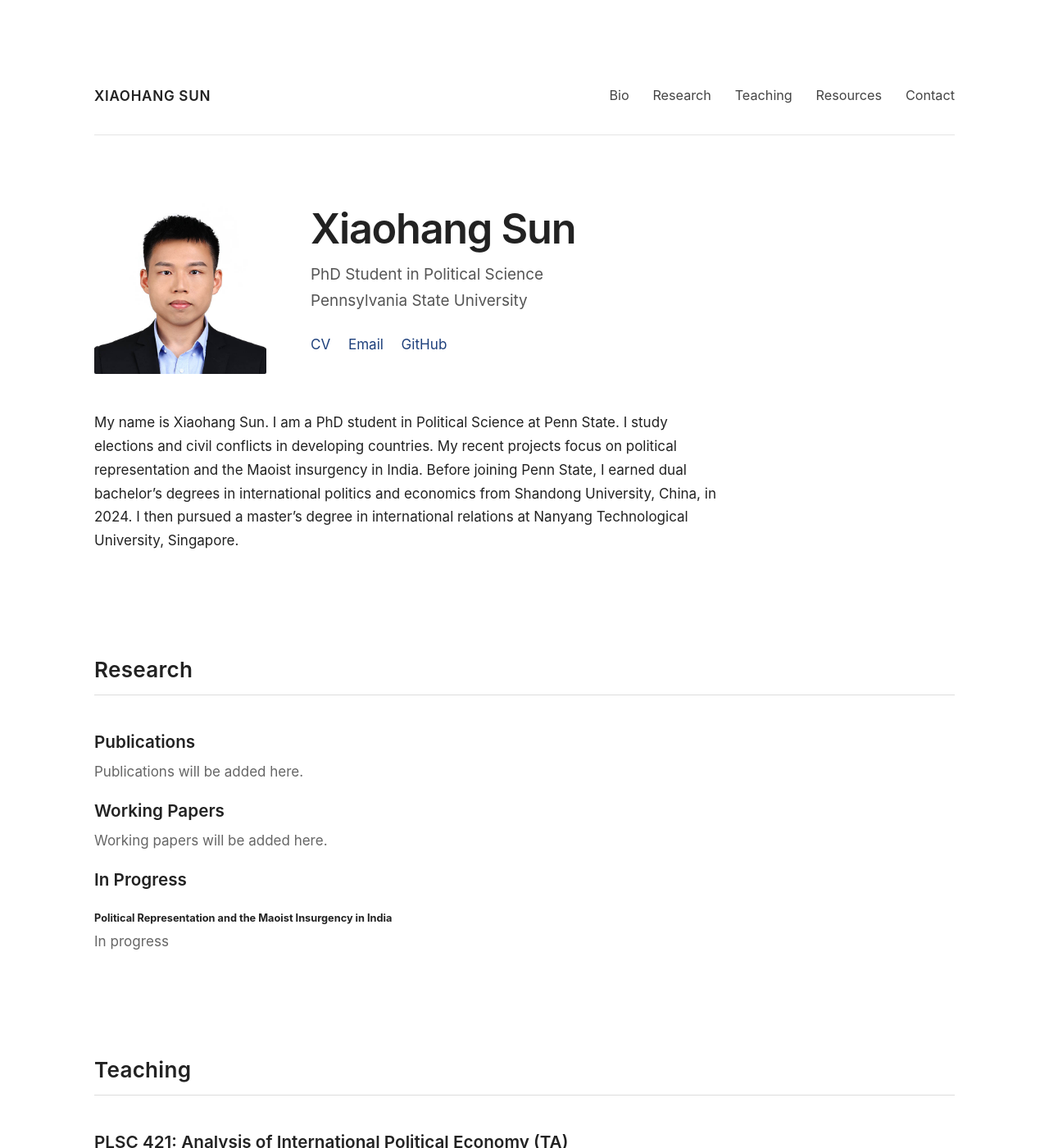
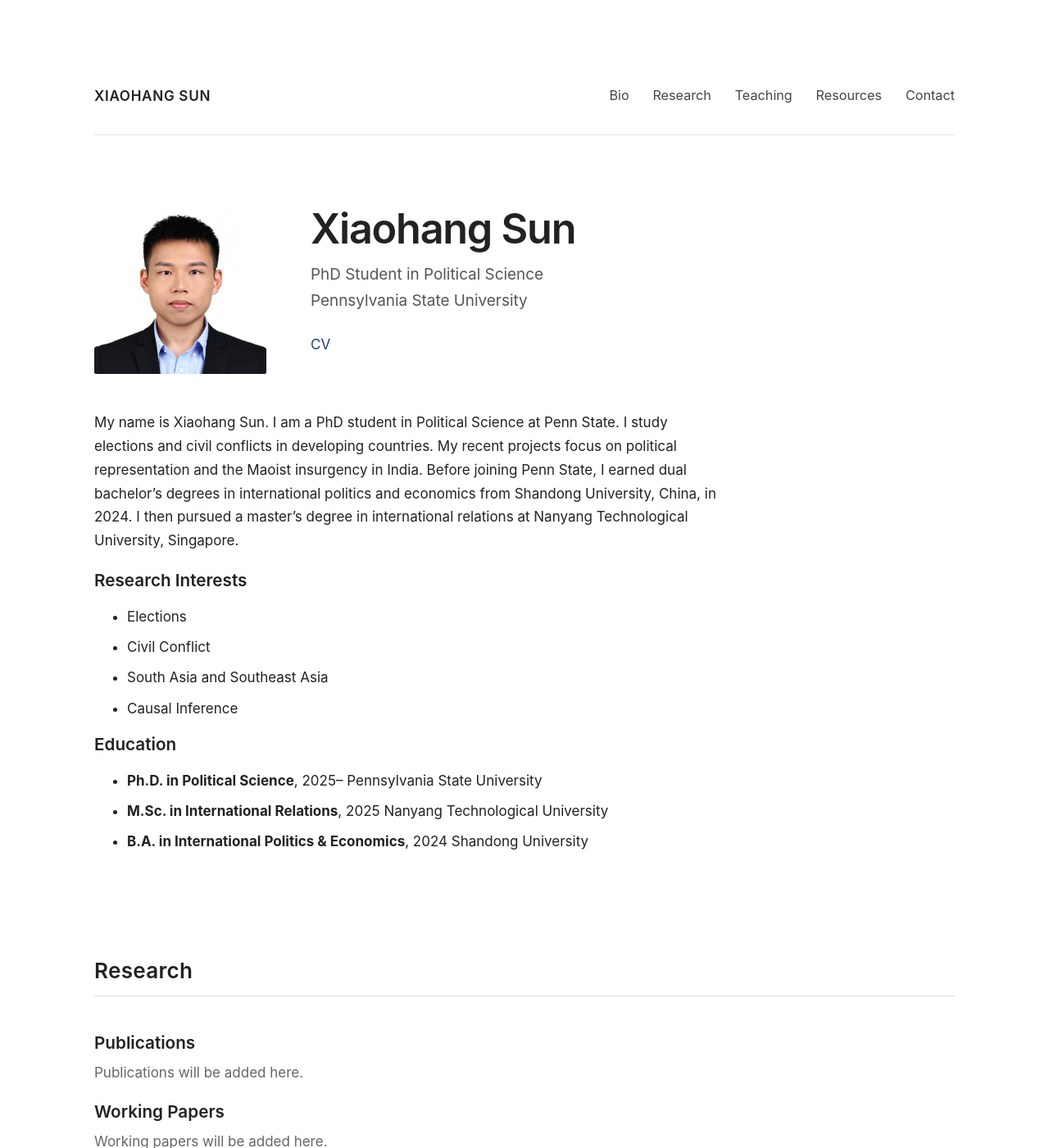
Before and after one commit to xiaohangsun/xiaohangsun.github.io, a Jekyll site: the page built from _pages/about.md, in a window 1280 px wide and 1400 px high. Shown: the whole window at 82% size. Built offline with Jekyll 4.4.1, drawn with Linux system fonts in a browser that asks for light colours; a script bundle is joined from its source files by our own code; library files that are not in the unit come from our copies; some of the changed text lies outside the part shown.

Commit message:
Enhance bio section with research and education details
Added research interests and education sections to the bio page.

```diff
--- a/_pages/about.md
+++ b/_pages/about.md
@@ -8,7 +8,12 @@ author_profile: false
 <section id="bio">
 
   <div class="bio-header">
-    <img src="/images/profile.png" alt="Xiaohang Sun" class="profile-photo">
+
+    <img
+      src="/images/profile.png"
+      alt="Xiaohang Sun"
+      class="profile-photo"
+    >
 
     <div class="bio-intro">
       <h1>Xiaohang Sun</h1>
@@ -20,20 +25,63 @@ author_profile: false
 
       <p class="profile-links">
         <a href="/cv/">CV</a>
-        <a href="mailto:xqs5214@psu.edu">Email</a>
-        <a href="https://github.com/xiaohangsun">GitHub</a>
       </p>
     </div>
+
   </div>
 
   <div class="bio-text">
     <p>
-     My name is Xiaohang Sun. I am a PhD student in Political Science at Penn State. I study elections and civil conflicts in developing countries. My recent projects focus on political representation and the Maoist insurgency in India. Before joining Penn State, I earned dual bachelor’s degrees in international politics and economics from Shandong University, China, in 2024. I then pursued a master’s degree in international relations at Nanyang Technological University, Singapore.
+      My name is Xiaohang Sun. I am a PhD student in Political Science at Penn State.
+      I study elections and civil conflicts in developing countries. My recent projects
+      focus on political representation and the Maoist insurgency in India. Before joining
+      Penn State, I earned dual bachelor’s degrees in international politics and economics
+      from Shandong University, China, in 2024. I then pursued a master’s degree in
+      international relations at Nanyang Technological University, Singapore.
     </p>
   </div>
 
+
+  <div class="bio-details">
+
+    <div class="bio-column">
+      <h3>Research Interests</h3>
+
+      <ul>
+        <li>Elections</li>
+        <li>Civil Conflict</li>
+        <li>South Asia and Southeast Asia</li>
+        <li>Causal Inference</li>
+      </ul>
+    </div>
+
+
+    <div class="bio-column">
+      <h3>Education</h3>
+
+      <ul class="education-list">
+
+        <li>
+          <strong>Ph.D. in Political Science</strong>, 2025–
+          <span>Pennsylvania State University</span>
+        </li>
+
+        <li>
+          <strong>M.Sc. in International Relations</strong>, 2025
+          <span>Nanyang Technological University</span>
+        </li>
+
+        <li>
+          <strong>B.A. in International Politics & Economics</strong>, 2024
+          <span>Shandong University</span>
+        </li>
+
+      </ul>
+    </div>
+
+  </div>
+
 </section>
-
 <section id="research">
   <h2>Research</h2>
 
@@ -99,5 +147,12 @@ author_profile: false
 </section>
 
 <section id="contact">
-...
+  <h2>Contact</h2>
+
+  <div class="contact-block">
+    <p>
+      <strong>Email:</strong>
+      <a href="mailto:xqs5214@psu.edu">xqs5214@psu.edu</a>
+    </p>
+  </div>
 </section>
```
